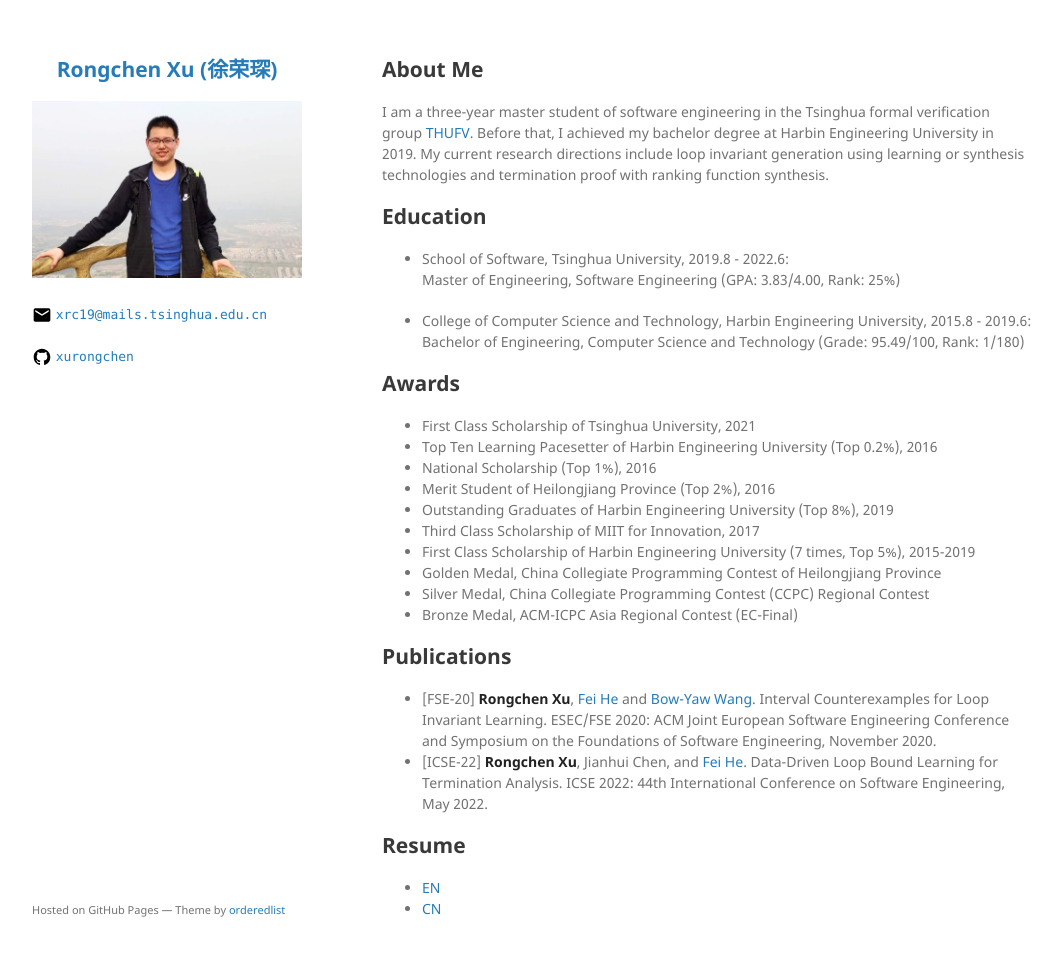
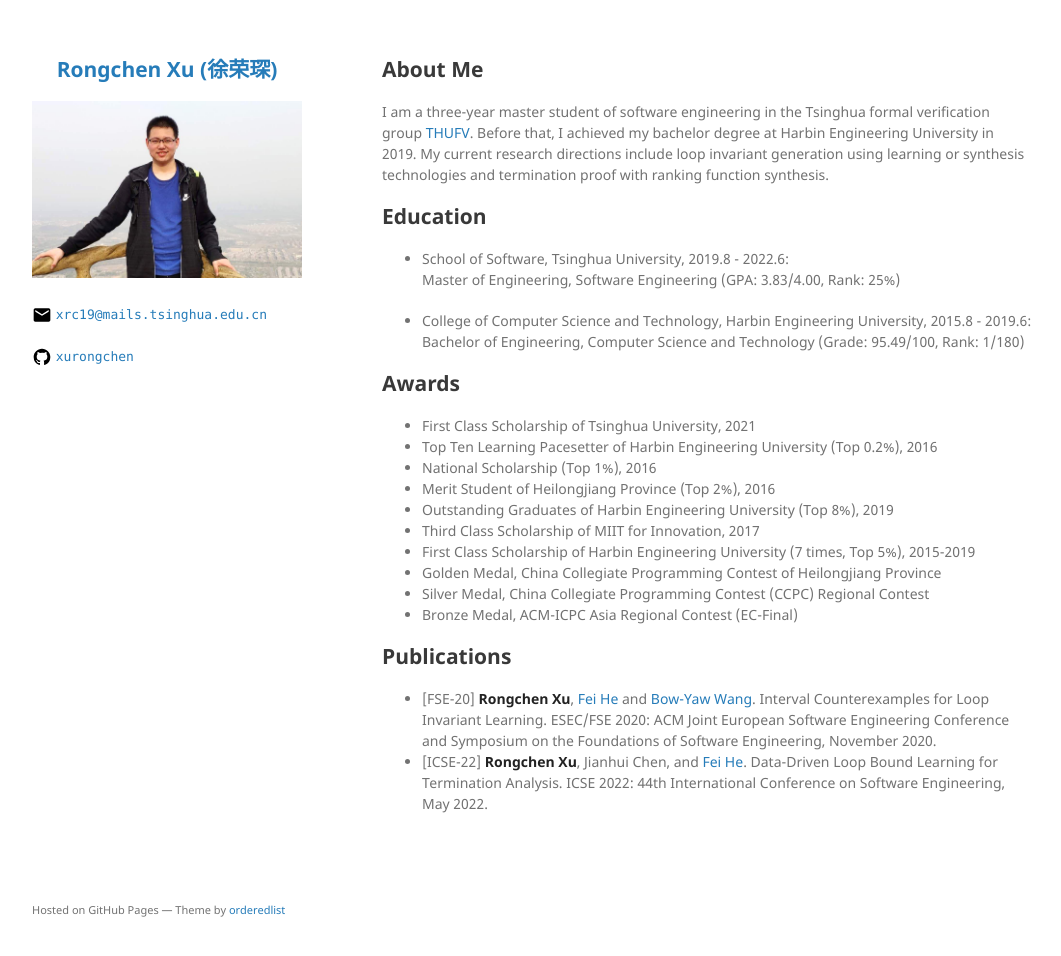
Before and after one commit to xurongchen/xrc.github.io, a Jekyll site: the page built from index.md, in a window 1280 px wide and 989 px high. Shown: the top 956 px of the window, without its empty margins (108-1169 px from the left). Built offline with Jekyll 4.4.1, drawn with Linux system fonts in a browser that asks for light colours; the repository's description, which GitHub fills in, is left out; our own code applies the rules of GitHub Pages for plain Markdown files.

Commit message:
remove resume

```diff
--- a/index.md
+++ b/index.md
@@ -32,9 +32,9 @@ Bachelor of Engineering, Computer Science and Technology
 * [ICSE-22] **Rongchen Xu**, Jianhui Chen, and [Fei He](https://feihe.github.io). Data-Driven Loop Bound Learning for Termination Analysis. ICSE 2022: 44th International Conference on Software Engineering, May 2022.
 
 
-## Resume
+<!-- ## Resume
 * [EN](https://github.com/xurongchen/xurongchen.github.io/raw/master/CV/CV_RongchenXu.pdf)
-* [CN](https://github.com/xurongchen/xurongchen.github.io/raw/master/CV/%E7%AE%80%E5%8E%86_%E5%BE%90%E8%8D%A3%E7%90%9B.pdf)
+* [CN](https://github.com/xurongchen/xurongchen.github.io/raw/master/CV/%E7%AE%80%E5%8E%86_%E5%BE%90%E8%8D%A3%E7%90%9B.pdf) -->
 
 <!-- ## Technical Skills
 * Language: Chinese(Native speaker), English(Intermediate-level)
```
